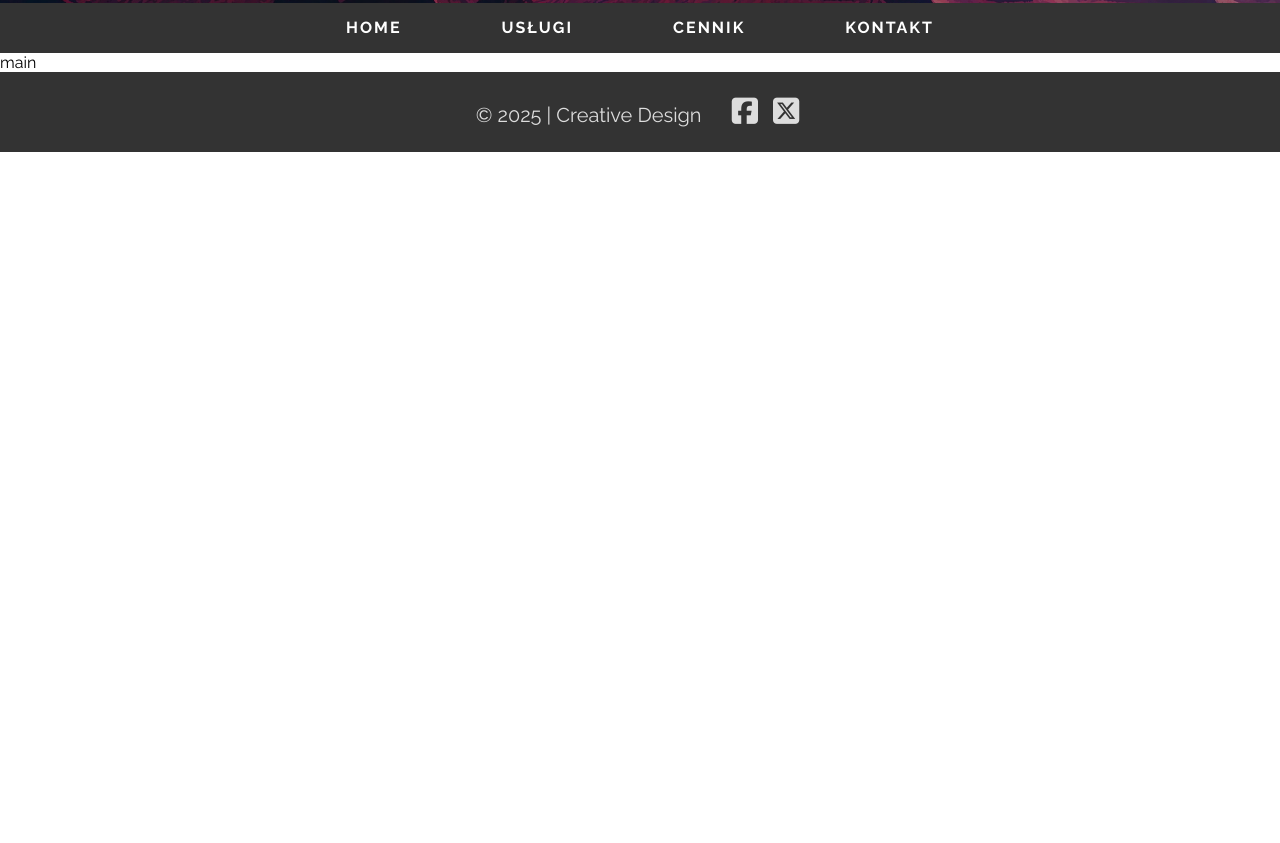
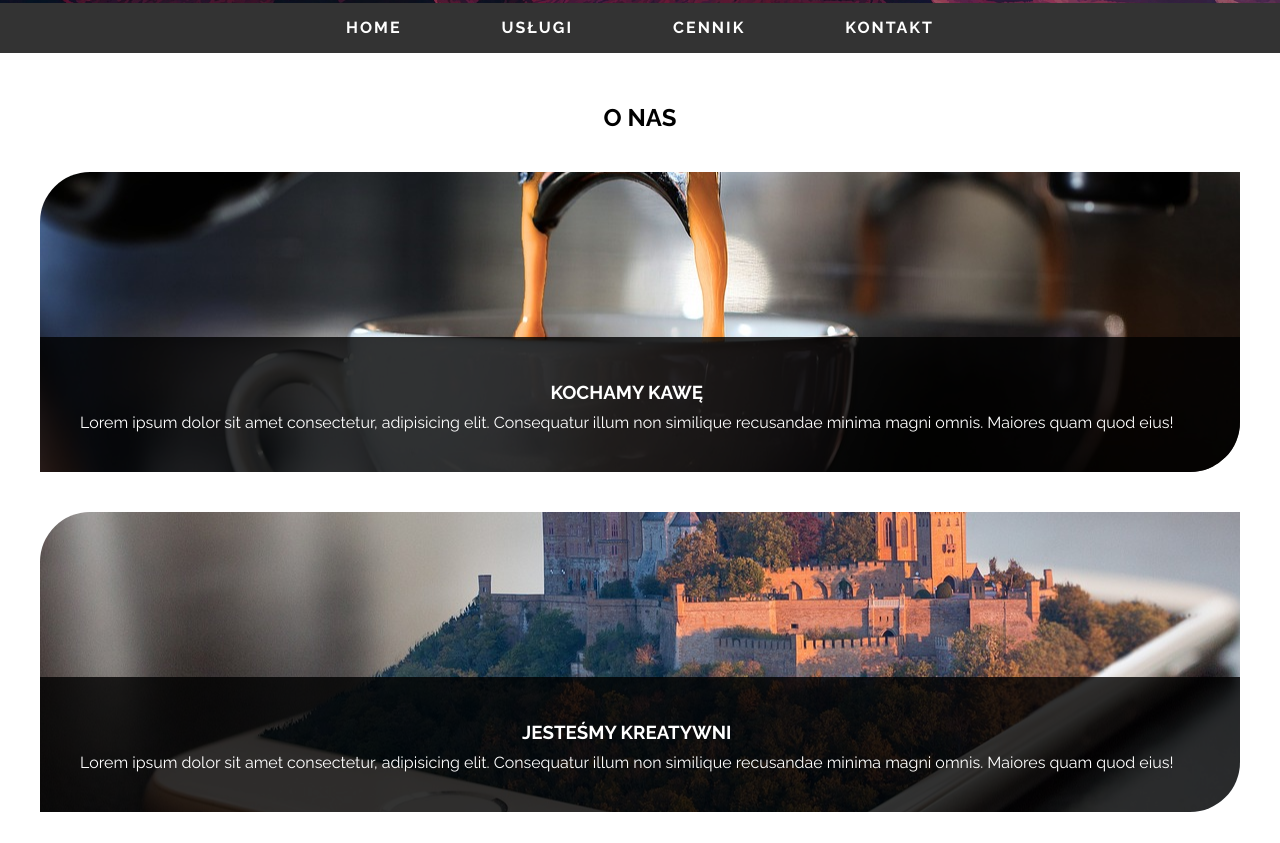
Before and after one commit to MagdalenaKoltuniak/HTML-and-CSS-review, a website built with Vite: page page with subpages/index.html in a window 1280 px wide. Shown: the part 297-1140 px from the top of the page. Before the commit the page ends 800 px from the top, so only its background shows below. Built offline with nearby package versions, Linux system fonts and the light colour scheme.

Commit message:
added main section

```diff
--- a/page with subpages/CSS/styles.css
+++ b/page with subpages/CSS/styles.css
@@ -65,6 +65,61 @@ body {
 	background-color: rgba(0, 0, 0, 0.4);
 }
 
+main {
+	margin: 50px auto;
+	width: 1200px;
+}
+
+h2 {
+	margin-bottom: 30px;
+	text-transform: uppercase;
+	text-align: center;
+}
+
+.about-us-box {
+	position: relative;
+	height: 300px;
+	margin: 40px 0;
+	background-attachment: fixed;
+	background-position: center;
+	border-top-left-radius: 50px;
+	border-bottom-right-radius: 50px;
+	overflow: hidden;
+}
+
+.top {
+	background-image: url('../img/coffee-4334647_1280.jpg');
+}
+
+.middle {
+	background-image: url('../img/mobile-phone-1875813_1280.jpg');
+}
+
+.bottom {
+	background-image: url('../img/office-620822_1280.jpg');
+}
+
+.about-us-text {
+	position: absolute;
+	bottom: 20px;
+	margin: 20px 40px;
+	text-align: center;
+	color: #fff;
+}
+
+.about-us-text h3 {
+	margin-bottom: 10px;
+	text-transform: uppercase;
+}
+
+.about-us-bg {
+	position: absolute;
+	bottom: 0;
+	height: 45%;
+	width: 100%;
+	background-color: rgba(0, 0, 0, 0.8);
+}
+
 footer {
 	height: 80px;
 	line-height: 80px;
--- a/page with subpages/index.html
+++ b/page with subpages/index.html
@@ -32,7 +32,32 @@
         </ul>
     </nav>
     <main>
-        <p>main</p>
+        <h2>O nas</h2>
+
+        <div class="about-us-box top">
+            <div class="about-us-bg"></div>
+            <div class="about-us-text">
+                <h3>kochamy kawę</h3>
+                <p>Lorem ipsum dolor sit amet consectetur, adipisicing elit. Consequatur illum non similique recusandae
+                    minima magni omnis. Maiores quam quod eius!</p>
+            </div>
+        </div>
+        <div class="about-us-box middle">
+            <div class="about-us-bg"></div>
+            <div class="about-us-text">
+                <h3>jesteśmy kreatywni</h3>
+                <p>Lorem ipsum dolor sit amet consectetur, adipisicing elit. Consequatur illum non similique recusandae
+                    minima magni omnis. Maiores quam quod eius!</p>
+            </div>
+        </div>
+        <div class="about-us-box bottom">
+            <div class="about-us-bg"></div>
+            <div class="about-us-text">
+                <h3>lubimy naszą pracę</h3>
+                <p>Lorem ipsum dolor sit amet consectetur, adipisicing elit. Consequatur illum non similique recusandae
+                    minima magni omnis. Maiores quam quod eius!</p>
+            </div>
+        </div>
     </main>
     <footer>
         <p>&copy; 2025 | Creative Design
```
Also changed, not shown: page with subpages/img/coffee-4334647_1280.jpg (added), page with subpages/img/mobile-phone-1875813_1280.jpg (added), page with subpages/img/office-620822_1280.jpg (added).
